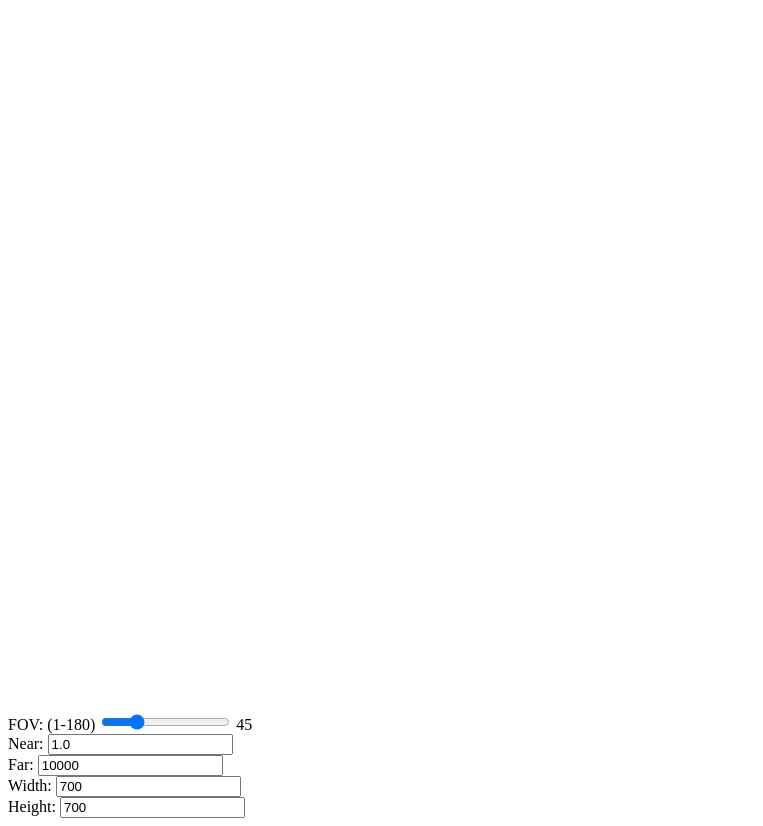
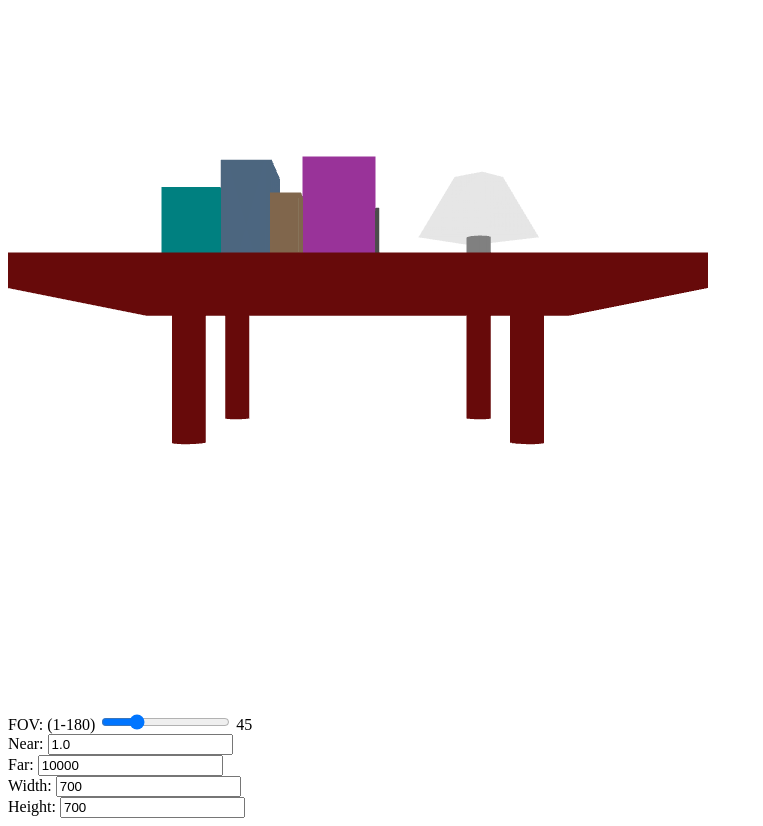
Before and after one commit to KXue/WebGL_ECS175, a plain HTML site: page A2/index.html in a window 1280 px wide. Shown: the whole page, without its empty margins (0-763 px from the left). Drawn offline with Linux system fonts and the light colour scheme.

Commit message:
Updated shaders to take in vertex colours

```diff
--- a/A2/Controller.js
+++ b/A2/Controller.js
@@ -145,12 +145,10 @@ function ready(){
     [220 / 255, 140 / 255, 36 / 255, 1], [242 / 255, 211 / 255, 166 / 255, 1],
     [92 / 255, 98 / 255, 116 / 255, 1], [192 / 255, 192 / 255, 192 / 255, 1], [244 / 255, 155 / 255, 149 / 255, 1]);
   paper = new Paper(0.85, 1.1, 10, 0.01, 0.3, [0.9, 0.9, 0.7, 1], [92 / 255, 98 / 255, 116 / 255, 1]);
-  mesh = new Mesh([125 / 255, 132 / 255, 113 / 255, 1]);
   disc = new Mesh([0, 168 / 255, 107 / 255, 1]);
-  createRectangularPrismWithCircularHole(mesh, 2, 0.5, 0.75, 32);
-  createDiscWithCircularHole(disc, 0.75, 0.5, 32);
-  console.log(disc);
-  mesh.translate(0, 0, -6);
+  //createRectangularPrismWithCircularHole(mesh, 2, 0.5, 0.75, 32);
+  //createDiscWithCircularHole(disc, 0.75, 0.5, 32);
+  //console.log(disc);
   disc.translate(0, 0.25, -6);
   paper.translate(0, 0.5001, -5);
   table.translate(0, 0, -6);
@@ -169,7 +167,7 @@ function ready(){
   canvas.addEventListener("mousedown", onMouseDown, false);
   canvas.addEventListener("mousemove", onMouseMove, false);
   canvas.addEventListener("mouseup", onMouseUp, false);
-  setInterval(update, 33);
+  setInterval(update, 42);
 }
 
 function update(){
@@ -183,13 +181,14 @@ function update(){
   var cMatrix = GL.GL.getUniformLocation(GL.ShaderProgram, "cameraTransformMatrix");
   GL.GL.uniformMatrix4fv(cMatrix, false, new Float32Array(GL.cameraTransformMatrix));
 
-  mesh.draw(GL);
-  disc.draw(GL);
-  //table.draw(GL);
-  //booksWithBookEnds.draw(GL);
-  //lamp.draw(GL);
-  //paper.draw(GL);
-  //pencil.draw(GL);
+  //
+  //disc.draw(GL);
+  table.draw(GL);
+  booksWithBookEnds.draw(GL);
+  lamp.draw(GL);
+  paper.draw(GL);
+  pencil.draw(GL);
+
 }
 
 var map = []; // Or you could call it "key"
--- a/A2/Garbage.js
+++ b/A2/Garbage.js
@@ -14,8 +14,8 @@ function createRectangularPrismWithCircularHole(mesh, sideLength, height, radius
 
   for(i = 0; i < divisions; i++){
     var radians = i * 2 / divisions * Math.PI;
-    insidePoint = [holeRadius * Math.cos(radians), 0, holeRadius * Math.sin(radians), 1.0];
-
+    var insidePoint = [radius * Math.cos(radians), height / 2, radius * Math.sin(radians), 1.0];
+    if(radians)
   }
 
   mesh.vertices = vertices;
--- a/A2/Mesh.js
+++ b/A2/Mesh.js
@@ -1,30 +1,35 @@
 function Mesh(colour) {
   this.faces = [];
   this.vertices = [];
+  this.colourVertices = [];
   this.colour = colour;
   this.modelTransformMatrix = identityMatrix;
   //transformations stored in the modelTransformMatrix. Any new transformations are matrix multiplied to modelTransformMatrix
   //modelTransformMatrix can be reset to identity matrix
 
   this.draw = function(WebGL){
-    var VertexBuffer = WebGL.GL.createBuffer(),
+    var vertexBuffer = WebGL.GL.createBuffer(),
     faceBuffer, //Create a New Buffer
+    vertexColourBuffer,
     mMatrix;
 
     //Bind it as The Current Buffer
-    WebGL.GL.bindBuffer(WebGL.GL.ARRAY_BUFFER, VertexBuffer);
+    WebGL.GL.bindBuffer(WebGL.GL.ARRAY_BUFFER, vertexBuffer);
 
     // Fill it With the Data
     WebGL.GL.bufferData(WebGL.GL.ARRAY_BUFFER, new Float32Array(this.vertices), WebGL.GL.STATIC_DRAW);
 
     //Connect Buffer To Shader's attribute
-    WebGL.GL.vertexAttribPointer(WebGL.VertexPosition, 4, WebGL.GL.FLOAT, false, 0, 0);
+    WebGL.GL.vertexAttribPointer(WebGL.vertexPosition, 3, WebGL.GL.FLOAT, false, 0, 0);
+
+    vertexColourBuffer = WebGL.GL.createBuffer();
+    WebGL.GL.bindBuffer(WebGL.GL.ARRAY_BUFFER, vertexColourBuffer);
+    WebGL.GL.bufferData(WebGL.GL.ARRAY_BUFFER, new Float32Array(this.colourVertices), WebGL.GL.STATIC_DRAW);
+    WebGL.GL.vertexAttribPointer(WebGL.vertexColour, 4, WebGL.GL.FLOAT, false, 0, 0);
 
     faceBuffer = WebGL.GL.createBuffer();
     WebGL.GL.bindBuffer(WebGL.GL.ELEMENT_ARRAY_BUFFER, faceBuffer);
     WebGL.GL.bufferData(WebGL.GL.ELEMENT_ARRAY_BUFFER, new Uint16Array(this.faces), WebGL.GL.STATIC_DRAW);
-
-    WebGL.GL.uniform4fv(WebGL.GL.getUniformLocation(WebGL.ShaderProgram, "color"), new Float32Array(this.colour));
 
     mMatrix = WebGL.GL.getUniformLocation(WebGL.ShaderProgram, "modelMatrix");
     WebGL.GL.uniformMatrix4fv(mMatrix, false, new Float32Array(this.modelTransformMatrix));
@@ -52,17 +57,21 @@ function Mesh(colour) {
   this.createTruncatedPyramid = function(height, topRadius, bottomRadius, sides){
     this.vertices = [];
     this.faces = [];
-    var topCentre = [0.0, height / 2, 0.0, 1.0];
-    var bottomCentre = [0.0, -height / 2, 0.0, 1.0];
+    var topCentre = [0.0, height / 2, 0.0];
+    var bottomCentre = [0.0, -height / 2, 0.0];
     Array.prototype.push.apply(this.vertices, topCentre);
     Array.prototype.push.apply(this.vertices, bottomCentre);
+    Array.prototype.push.apply(this.colourVertices, this.colour);
+    Array.prototype.push.apply(this.colourVertices, this.colour);
     for(i = 0; i < sides; i++){
       var radians = i * 2 / sides * Math.PI;
-      var newPoint = [topRadius * Math.cos(radians), height / 2, topRadius * Math.sin(radians), 1.0];
+      var newPoint = [topRadius * Math.cos(radians), height / 2, topRadius * Math.sin(radians)];
       Array.prototype.push.apply(this.vertices, newPoint);
-      newPoint = [bottomRadius * Math.cos(radians), -height / 2, bottomRadius * Math.sin(radians), 1.0];
+      newPoint = [bottomRadius * Math.cos(radians), -height / 2, bottomRadius * Math.sin(radians)];
       Array.prototype.push.apply(this.vertices, newPoint);
-      if(this.vertices.length > 16){
+      Array.prototype.push.apply(this.colourVertices, this.colour);
+      Array.prototype.push.apply(this.colourVertices, this.colour);
+      if(this.vertices.length > 12){
         var topFace = [0, i * 2 + 2, i * 2];
         var bottomFace = [1, i * 2 + 3, i * 2 + 1];
         var firstWallTriangle = [i * 2, i * 2 + 2, i * 2 + 3];
@@ -88,17 +97,21 @@ function Mesh(colour) {
   this.createPrism = function(height, radius, sides){
     this.vertices = [];
     this.faces = [];
-    var topCentre = [0.0, height / 2, 0.0, 1.0];
-    var bottomCentre = [0.0, -height / 2, 0.0, 1.0];
+    var topCentre = [0.0, height / 2, 0.0];
+    var bottomCentre = [0.0, -height / 2, 0.0];
     Array.prototype.push.apply(this.vertices, topCentre);
     Array.prototype.push.apply(this.vertices, bottomCentre);
+    Array.prototype.push.apply(this.colourVertices, this.colour);
+    Array.prototype.push.apply(this.colourVertices, this.colour);
     for(i = 0; i < sides; i++){
       var radians = i * 2 / sides * Math.PI;
-      var newPoint = [radius * Math.cos(radians), height / 2, radius * Math.sin(radians), 1.0];
+      var newPoint = [radius * Math.cos(radians), height / 2, radius * Math.sin(radians)];
       Array.prototype.push.apply(this.vertices, newPoint);
-      newPoint = [radius * Math.cos(radians), -height / 2, radius * Math.sin(radians), 1.0];
+      newPoint = [radius * Math.cos(radians), -height / 2, radius * Math.sin(radians)];
       Array.prototype.push.apply(this.vertices, newPoint);
-      if(this.vertices.length > 16){
+      Array.prototype.push.apply(this.colourVertices, this.colour);
+      Array.prototype.push.apply(this.colourVertices, this.colour);
+      if(this.vertices.length > 12){
         var topFace = [0, i * 2 + 2, i * 2];
         var bottomFace = [1, i * 2 + 3, i * 2 + 1];
         var firstWallTriangle = [i * 2, i * 2 + 2, i * 2 + 3];
@@ -122,10 +135,14 @@ function Mesh(colour) {
     this.vertices = [];
     this.faces = [];
 
-    var topLeft = [-width / 2, 0, -height / 2, 1];
-    var topRight = [width / 2, 0, -height / 2, 1];
-    var bottomLeft = [-width / 2, 0, height / 2, 1];
-    var bottomRight = [width / 2, 0, height / 2, 1];
+    var topLeft = [-width / 2, 0, -height / 2];
+    var topRight = [width / 2, 0, -height / 2];
+    var bottomLeft = [-width / 2, 0, height / 2];
+    var bottomRight = [width / 2, 0, height / 2];
+    Array.prototype.push.apply(this.colourVertices, this.colour);
+    Array.prototype.push.apply(this.colourVertices, this.colour);
+    Array.prototype.push.apply(this.colourVertices, this.colour);
+    Array.prototype.push.apply(this.colourVertices, this.colour);
 
     Array.prototype.push.apply(this.vertices, topLeft);
     Array.prototype.push.apply(this.vertices, topRight);
--- a/A2/WebGL.js
+++ b/A2/WebGL.js
@@ -43,8 +43,10 @@ function WebGL(canvasID, fragmentShaderID, vertexShaderID){
 			this.GL.useProgram(this.ShaderProgram);
 
 			//Link Vertex Position Attribute from Shader
-			this.VertexPosition = this.GL.getAttribLocation(this.ShaderProgram, "vertexPosition");
-			this.GL.enableVertexAttribArray(this.VertexPosition);
+      this.vertexPosition = this.GL.getAttribLocation(this.ShaderProgram, "vertexPosition");
+      this.vertexColour = this.GL.getAttribLocation(this.ShaderProgram, "vertexColour");
+      this.GL.enableVertexAttribArray(this.vertexPosition);
+      this.GL.enableVertexAttribArray(this.vertexColour);
     }
   }
 
--- a/A2/index.html
+++ b/A2/index.html
@@ -35,29 +35,25 @@
   </div>
 
   <script id="VertexShader" type="x-shader/x-vertex">
-    attribute highp vec4 vertexPosition;
+    attribute highp vec3 vertexPosition;
+    attribute highp vec4 vertexColour;
 
     uniform highp mat4 modelMatrix;
     uniform highp mat4 projectionMatrix;
     uniform highp mat4 cameraTransformMatrix;
-//    uniform bool multiColoured;
 
-//    varying highp vec2 vTextureCoord;
+    varying highp vec4 colour;
 
     void main(void) {
-			gl_Position = projectionMatrix * cameraTransformMatrix * modelMatrix * vertexPosition;
-//      vTextureCoord = TextureCoord;
+			gl_Position = projectionMatrix * cameraTransformMatrix * modelMatrix * vec4(vertexPosition, 1.0);
+      colour = vertexColour;
 		}
   </script>
   <script id="FragmentShader" type="x-shader/x-fragment">
-    uniform highp vec4 color;
-//    uniform bool multiColoured;
-//    uniform sampler2D uSampler;
-
-//    varying highp vec2 vTextureCoord;
+    varying highp vec4 colour;
 
     void main(void) {
-      gl_FragColor = color;
+      gl_FragColor = colour;
 		}
   </script>
 </body>
```
Also changed, not shown: 1 other file.
